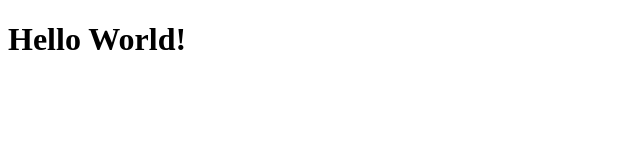
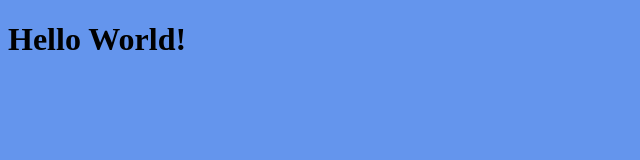
Before and after one commit to 0byrdj1n/my-personal-website, a plain HTML site: page index.html in a window 1280 px wide. Shown: the whole page, without its empty margins (0-640 px from the left). Drawn offline with Linux system fonts and the light colour scheme.

Commit message:
Create style.css

```diff
--- a/index.html
+++ b/index.html
@@ -1,6 +1,7 @@
 <!DOCTYPE html>
 <html lang="en">
 <head>
+    <link rel="stylesheet" href="style.css" />
     <title>My Personal Website</title>
 </head>
 <body>
--- /dev/null
+++ b/style.css
@@ -0,0 +1,3 @@
+body {
+    background: cornflowerblue;
+}
```
